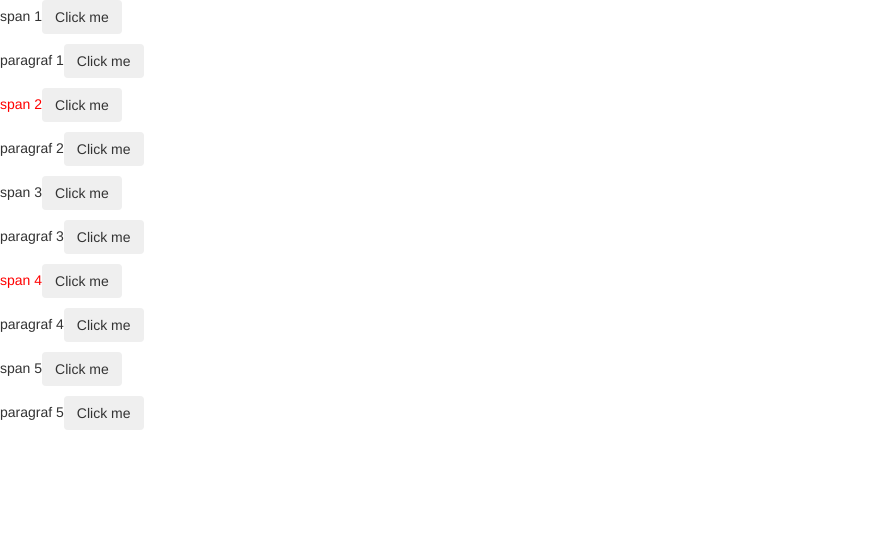
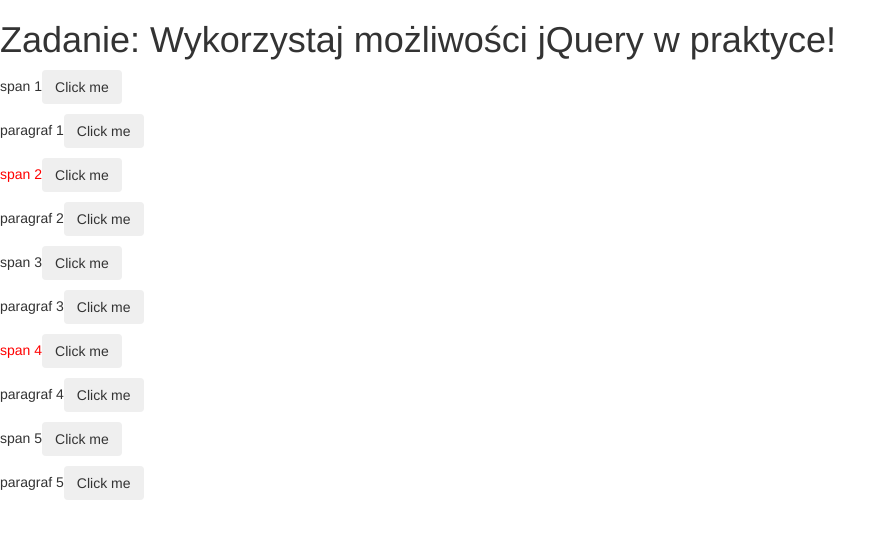
Before and after one commit to uxaleksandra/jq_project1, a plain HTML site: page index.html in a window 1280 px wide. Shown: the whole page, without its empty margins (0-896 px from the left). Drawn offline with nearby package versions, Linux system fonts and the light colour scheme.

Commit message:
added h1

```diff
--- a/index.html
+++ b/index.html
@@ -7,6 +7,7 @@
 		<script src="https://ajax.googleapis.com/ajax/libs/jquery/1.12.4/jquery.min.js"></script>
 	</head>
 	<body>
+		<h1>Zadanie: Wykorzystaj możliwości jQuery w praktyce!</h1>
 		<div>
 		 	<div>
 				<p><span>span 1</span></p>
@@ -39,6 +40,6 @@
 				<p>paragraf 5</p>
 			</div>
 		</div>
-	<script type="text/javascript" src="js/scripts.js"></script>
+		<script type="text/javascript" src="js/scripts.js"></script>
 	</body>
 </html>
--- a/js/scripts.js
+++ b/js/scripts.js
@@ -1,5 +1,5 @@
 var span = $("span");
-      span.each(function(index, element) {
+span.each(function(index, element) {
 });
 $("span:odd").css('color','red');
 
```
